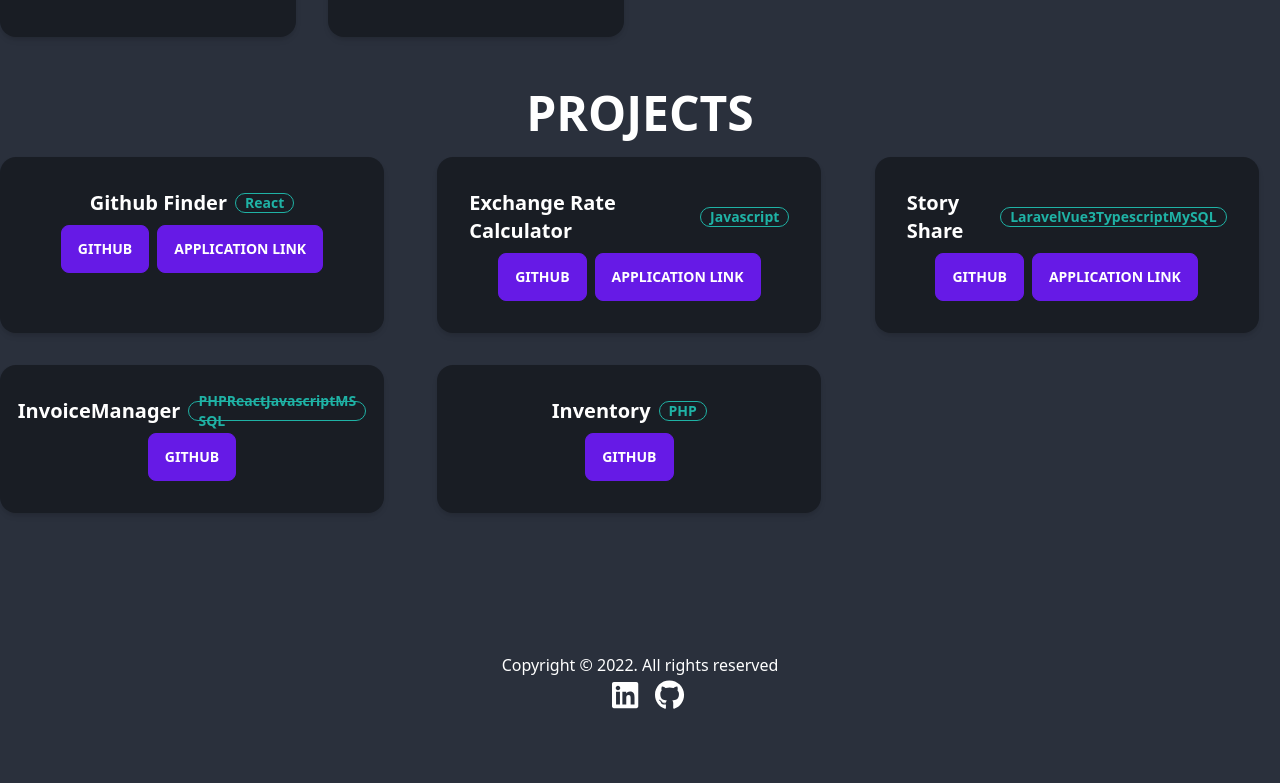
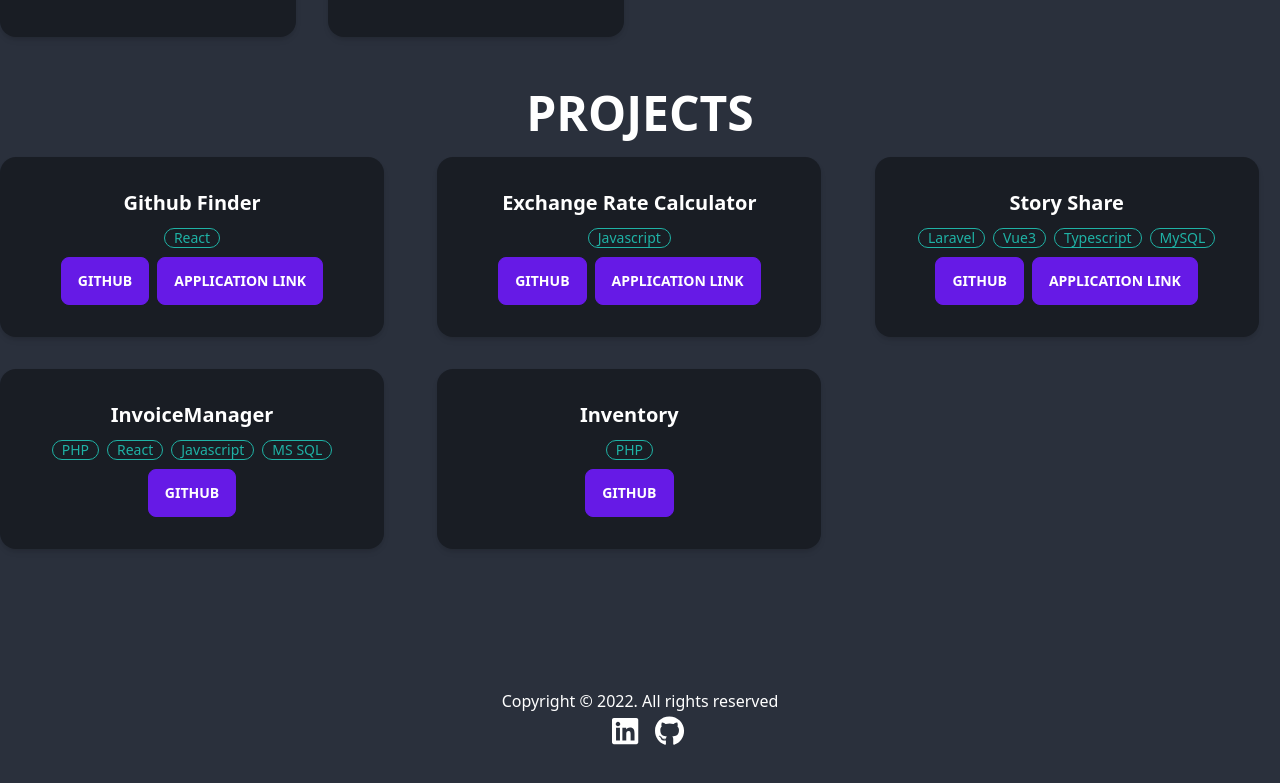
Before and after one commit to lazy-snorlax/portfolio_react, a React (Create React App) app: page / in a window 1280 px wide. Shown: the part 1611-2394 px from the top of the page. Before the commit the page ends 2364 px from the top, so only its background shows below. Built offline with nearby package versions, Linux system fonts and the light colour scheme.

Commit message:
CSS cleanup of project language tags

```diff
--- a/src/components/Project.jsx
+++ b/src/components/Project.jsx
@@ -7,8 +7,12 @@ function Project({ project: { name, github, liveUrl, languages } }) {
         <div className="card-body">
           <h2 className="card-title justify-center">
             {name}
-            <div className="badge badge-outline badge-accent">{languages}</div>
           </h2>
+          <div className="badges text-center">
+            {languages.map((lang) => (
+              <div className="badge badge-outline badge-accent mx-1">{lang}</div>
+            ))}
+          </div>
           <div className="card-actions justify-center">
             {github && (
               <a href={github} className="btn btn-primary">
@@ -17,7 +21,7 @@ function Project({ project: { name, github, liveUrl, languages } }) {
             )}
 
             {liveUrl && (
-              <a href={liveUrl} className="btn btn-primary">
+              <a href={liveUrl} target="_blank" className="btn btn-primary">
                 Application Link
               </a>
             )}
```
